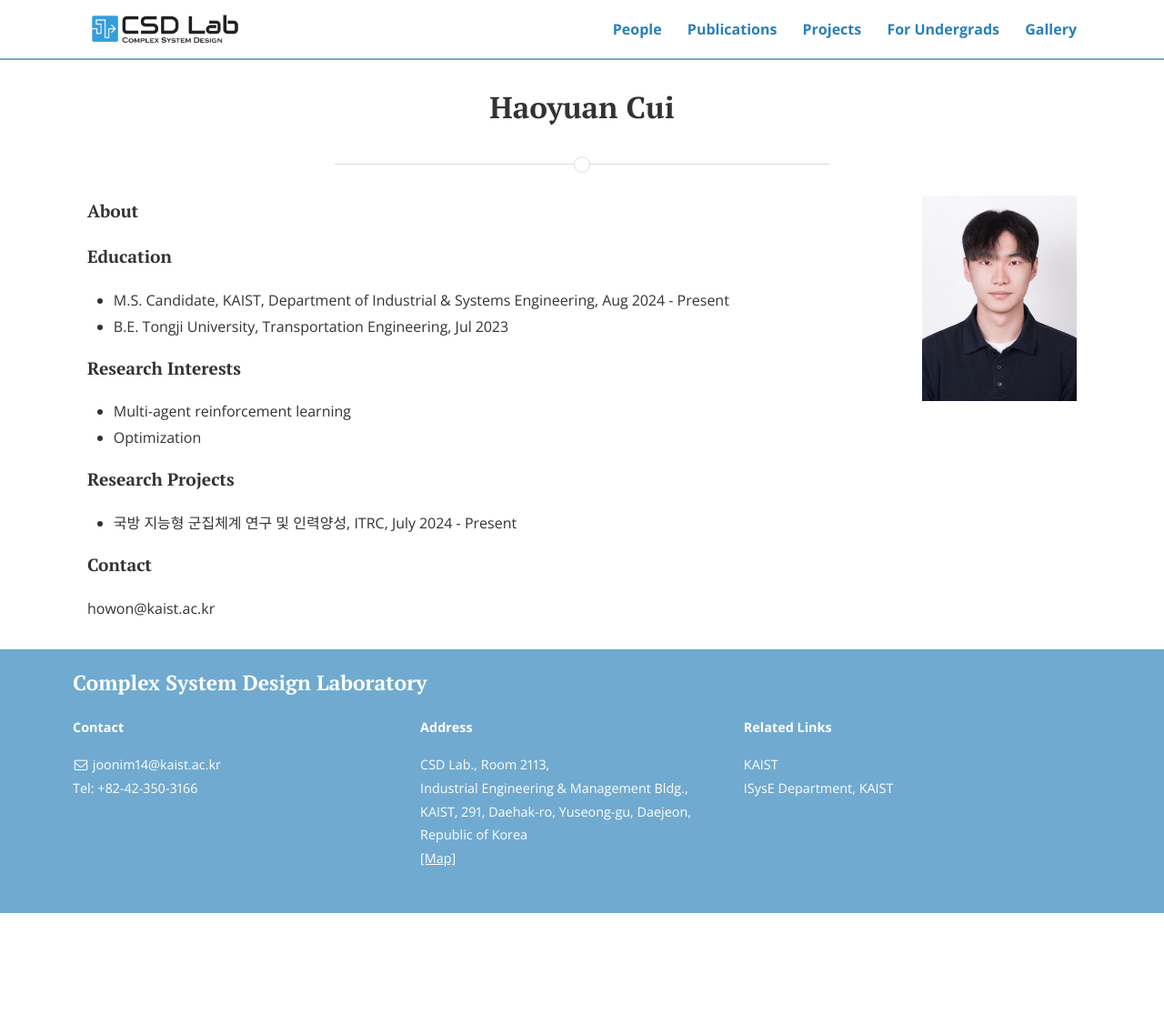
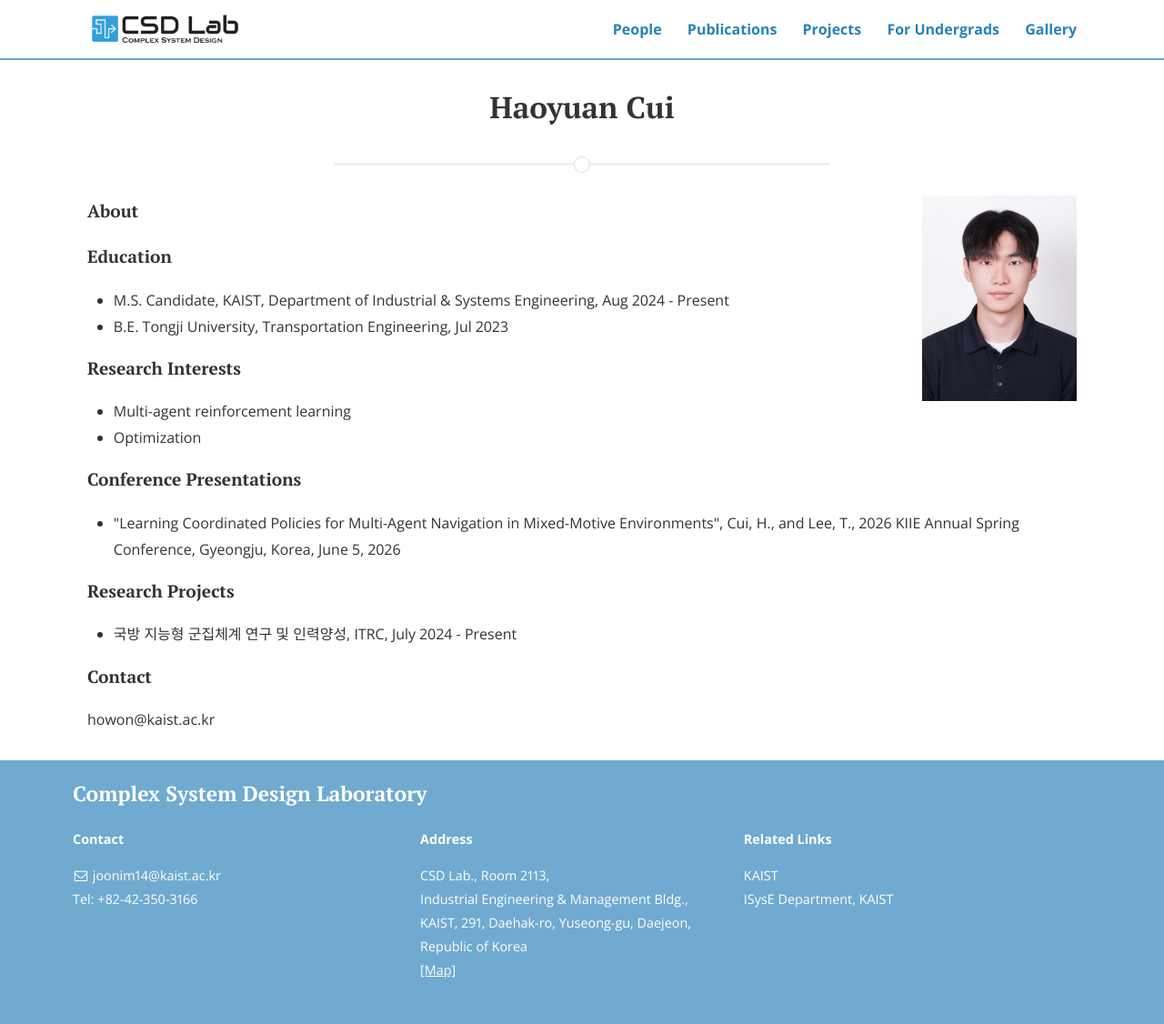
Before and after one commit to CSDlab-KAIST/csdlab-kaist.github.io, a Jekyll site: the page built from people/howon.html, in a window 1280 px wide. Shown: the whole page at 91% size. Built offline with Jekyll 4.4.1, drawn with Linux system fonts in a browser that asks for light colours; nearby versions of some CDN libraries; before the commit the page ends 1004 px from its top, so only the background shows below that.

Commit message:
Add conference presentations section to howon.html
Added a section for conference presentations with details.

```diff
--- a/people/howon.html
+++ b/people/howon.html
@@ -26,6 +26,11 @@ title: Haoyuan Cui
   <li>Optimization</li>
 </ul>
 
+<h4>Conference Presentations</h4>
+<ul>
+	<li>"Learning Coordinated Policies for Multi-Agent Navigation in Mixed-Motive Environments", Cui, H., and Lee, T., 2026 KIIE Annual Spring Conference, Gyeongju, Korea, June 5, 2026</li>
+</ul>
+
 <h4>Research Projects</h4>
 <ul>
   <li>국방 지능형 군집체계 연구 및 인력양성, ITRC, July 2024 - Present</li>
```
